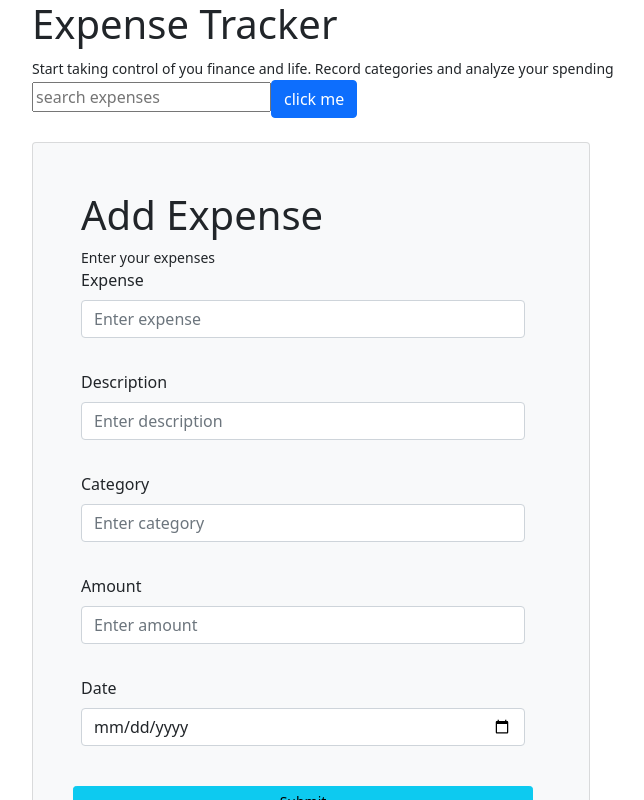
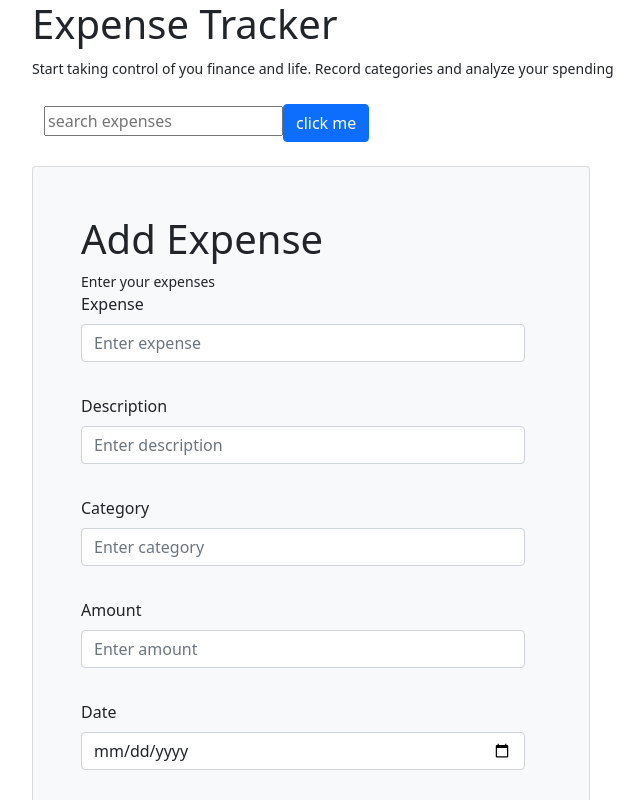
Before and after one commit to Michael-juma/expense-tracker, a React (Create React App) app: page / in a window 1280 px wide. Shown: the top 800 px of the page, without its empty margins (50-694 px from the left). Built offline with nearby package versions, Linux system fonts and the light colour scheme.

Commit message:
initial commit

```diff
--- a/src/components/Button.jsx
+++ b/src/components/Button.jsx
@@ -1,6 +1,6 @@
 export default function Button({ text }) {
     return (
-        <div>
+        <div className="container mt-4">
         <input  placeholder="search expenses"/>
         <button className="btn btn-primary" >
             {text}
```
